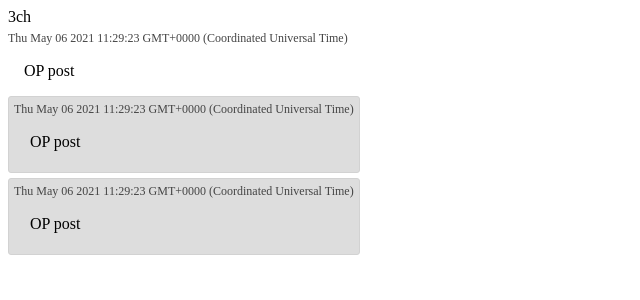
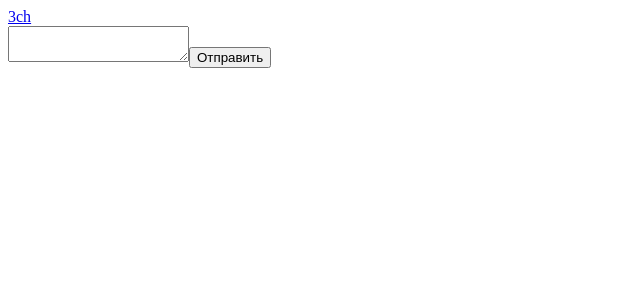
Before and after one commit to rgorskov/3ch, a React app: page /thread/create in a window 1280 px wide. Shown: the top 300 px of the page, without its empty margins (0-640 px from the left). Built offline with nearby package versions, Linux system fonts and the light colour scheme.

Commit message:
components for creating threads and posts

```diff
--- a/src/App.jsx
+++ b/src/App.jsx
@@ -3,13 +3,15 @@ import { Route } from 'react-router-dom';
 import ThreadsList from './components/ThreadsList';
 import Thread from './components/Thread';
 import Header from './components/Header';
+import CreateThread from './components/CreateThread';
 
 const App = () => {
     return (
         <div className="wrapper">
             <Header />
             <Route component={ThreadsList} path="/" exact />
-            <Route component={Thread} path="/thread/:threadId" />
+            <Route component={Thread} path="/thread/:threadId(\\d+)" />
+            <Route component={CreateThread} path="/thread/create" />
         </div>
     );
 };
--- /dev/null
+++ b/src/components/CreateThread.jsx
@@ -0,0 +1,12 @@
+import React from 'react';
+import NewPost from './NewPost';
+
+const CreateThread = () => {
+    return (
+        <div>
+            <NewPost />
+        </div>
+    );
+};
+
+export default CreateThread;
--- a/src/components/Header.jsx
+++ b/src/components/Header.jsx
@@ -1,7 +1,12 @@
 import React from 'react';
+import { Link } from 'react-router-dom';
 
 const Header = () => {
-    return <div>3ch</div>;
+    return (
+        <div>
+            <Link to="/">3ch</Link>
+        </div>
+    );
 };
 
 export default Header;
--- /dev/null
+++ b/src/components/NewPost.jsx
@@ -0,0 +1,12 @@
+import React from 'react';
+
+const NewPost = () => {
+    return (
+        <div>
+            <textarea></textarea>
+            <button>Отправить</button>
+        </div>
+    );
+};
+
+export default NewPost;
--- a/src/components/Thread.jsx
+++ b/src/components/Thread.jsx
@@ -1,5 +1,6 @@
 import React from 'react';
 import Post from './Post';
+import NewPost from './NewPost';
 
 const Thread = () => {
     return (
@@ -7,6 +8,7 @@ const Thread = () => {
             <Post op={true} text={'OP post'} id={1} date={new Date()} />
             <Post op={false} text={'OP post'} id={1} date={new Date()} />
             <Post op={false} text={'OP post'} id={1} date={new Date()} />
+            <NewPost />
         </div>
     );
 };
--- a/src/components/ThreadsList.jsx
+++ b/src/components/ThreadsList.jsx
@@ -1,10 +1,12 @@
 import React from 'react';
+import { Link } from 'react-router-dom';
 import Post from './Post';
 import s from './ThreadsList.module.css';
 
 const ThreadsList = () => {
     return (
         <div>
+            <Link to="/thread/create">Создать тред</Link>
             <div className={s.thread}>
                 <Post op={true} text={'OP post'} id={1} date={new Date()} />
             </div>
```
